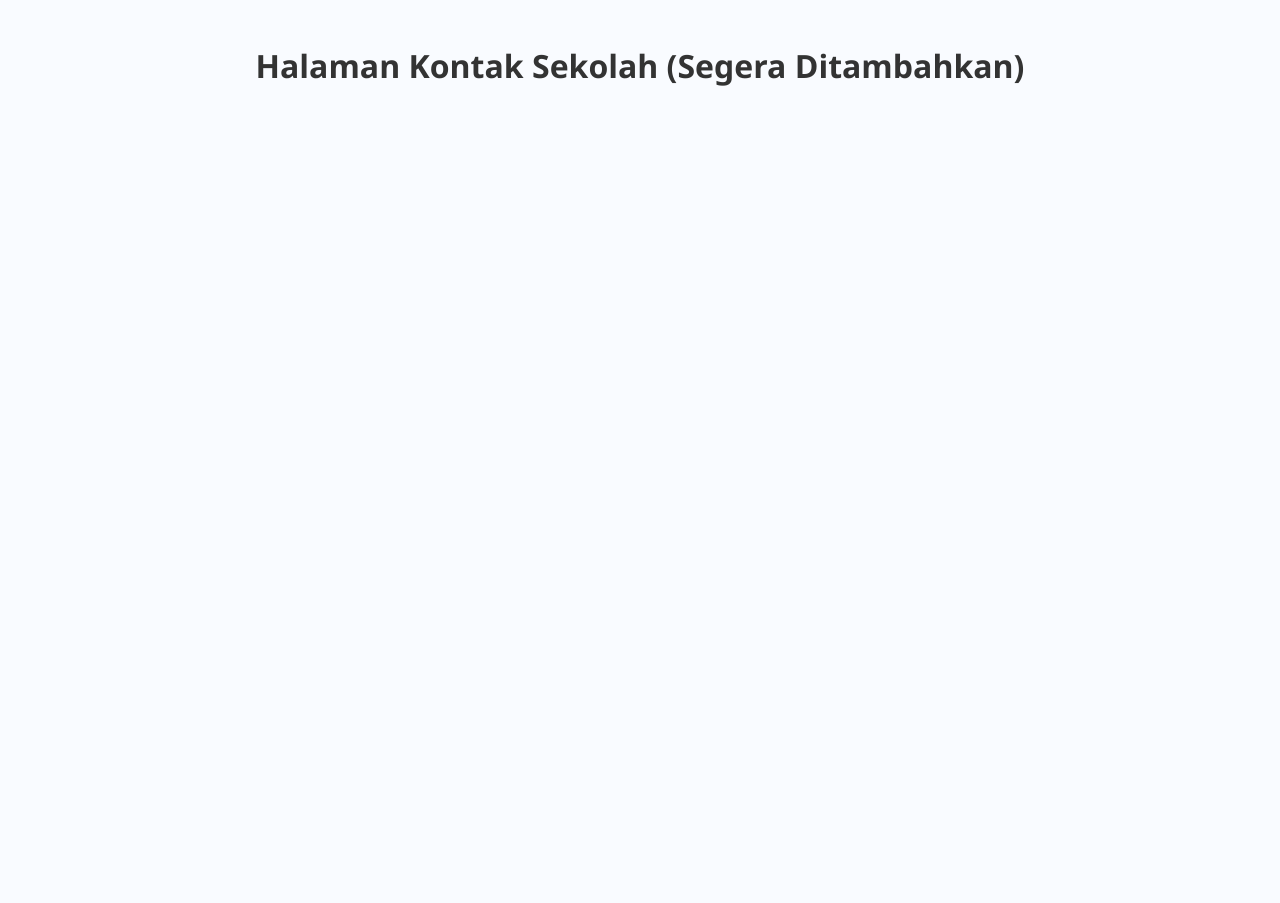
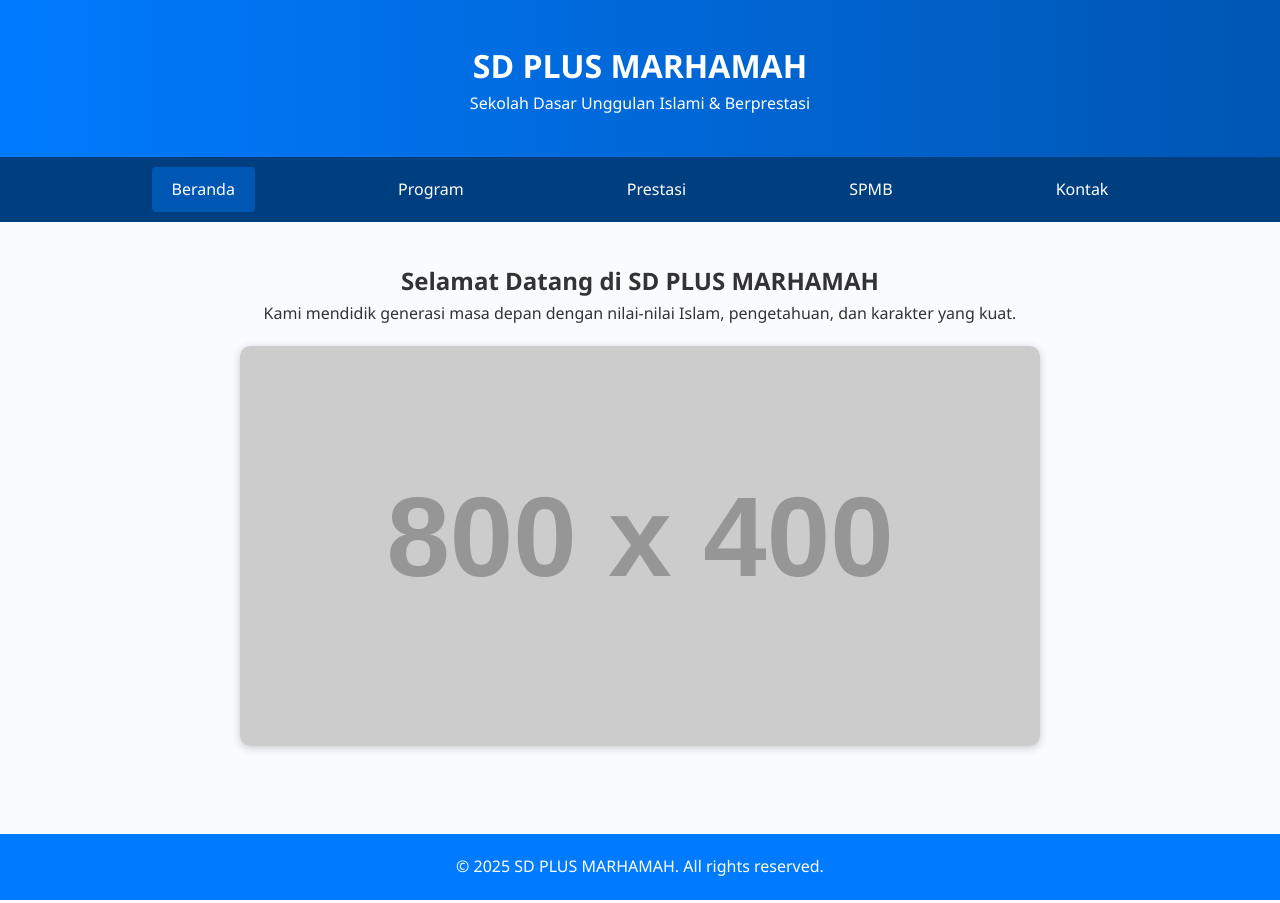
Before and after one commit to SDPMARHAMAH/MHM, a plain HTML site: page kontak.html in a window 1280 px wide. Shown: the top 903 px of the page. Before the commit the page ends 800 px from the top, so only its background shows below. Drawn offline with Linux system fonts and the light colour scheme; placeholder pictures from the web are drawn by us.

Commit message:
Update kontak.html

```diff
--- a/kontak.html
+++ b/kontak.html
@@ -1 +1,40 @@
+<!DOCTYPE html>
+<html lang="id">
+<head>
+  <meta charset="UTF-8" />
+  <meta name="viewport" content="width=device-width, initial-scale=1" />
+  <title>Beranda - SD PLUS MARHAMAH</title>
+  <link rel="stylesheet" href="style.css" />
+  <script defer src="script.js"></script>
+</head>
+<body>
+  <header>
+    <div class="container">
+      <h1>SD PLUS MARHAMAH</h1>
+      <p>Sekolah Dasar Unggulan Islami & Berprestasi</p>
+    </div>
+  </header>
+  <nav class="navbar">
+    <div class="container">
+      <a href="index.html" class="active">Beranda</a>
+      <a href="program.html">Program</a>
+      <a href="prestasi.html">Prestasi</a>
+      <a href="spmb.html">SPMB</a>
+      <a href="kontak.html">Kontak</a>
+    </div>
+  </nav>
+  <main class="container">
+    <section class="hero">
+      <h2>Selamat Datang di SD PLUS MARHAMAH</h2>
+      <p>Kami mendidik generasi masa depan dengan nilai-nilai Islam, pengetahuan, dan karakter yang kuat.</p>
+      <img src="https://via.placeholder.com/800x400?text=Foto+Sekolah" alt="Foto Sekolah">
+    </section>
+  </main>
+  <footer>
+    <div class="container">
+      &copy; 2025 SD PLUS MARHAMAH. All rights reserved.
+    </div>
+  </footer>
+</body>
+</html>
 <!DOCTYPE html><html><head><meta charset='UTF-8'><title>Kontak</title><link rel='stylesheet' href='style.css'></head><body><h1 style='text-align:center;margin-top:40px;'>Halaman Kontak Sekolah (Segera Ditambahkan)</h1></body></html>
```
